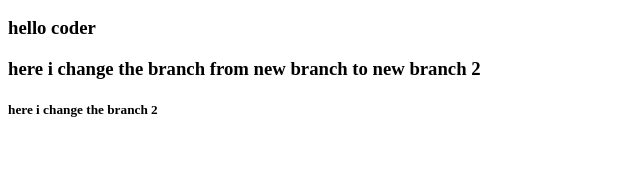
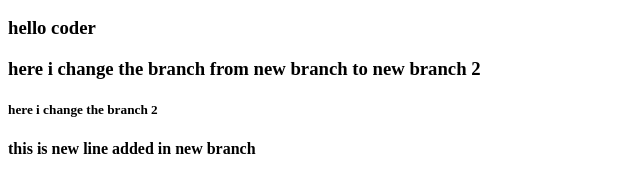
Before and after one commit to krisprajapati11/Learning-Git, a plain HTML site: page index.html in a window 1280 px wide. Shown: the part 110-302 px from the top of the page, without its empty margins (0-640 px from the left). Drawn offline with Linux system fonts and the light colour scheme.

Commit message:
add new line newbranch

```diff
--- a/index.html
+++ b/index.html
@@ -12,6 +12,8 @@
     <h3>hello coder </h3>
     <h3>here i change the branch from new branch to new branch 2 </h3>
     <h5>here i change the branch 2 </h5>
+    <!-- here i am adding new line in main branch -->
+    <h4>this is new line added in new branch </h4>
     <!-- <script src="script.js"></script> -->
 </body>
 </html>
```
